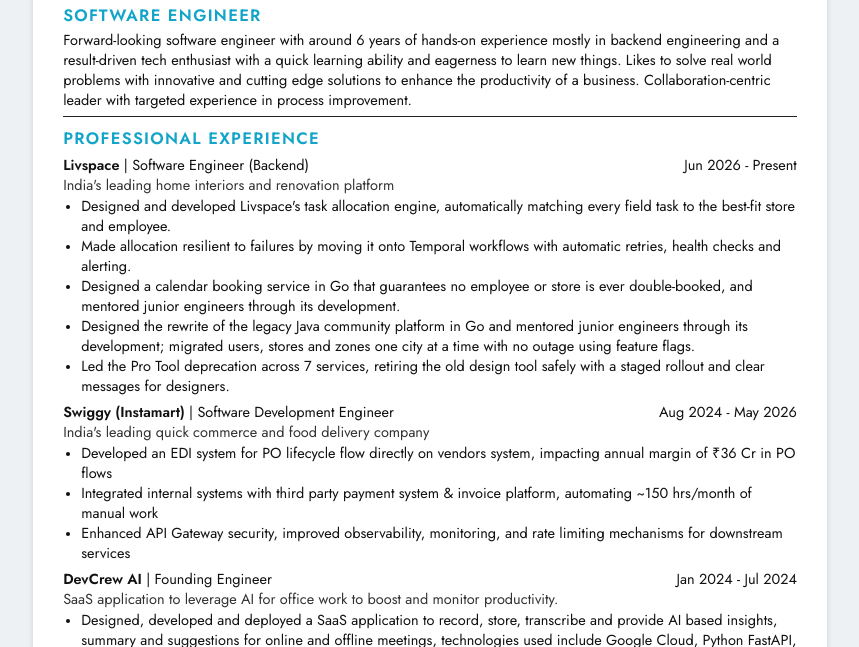
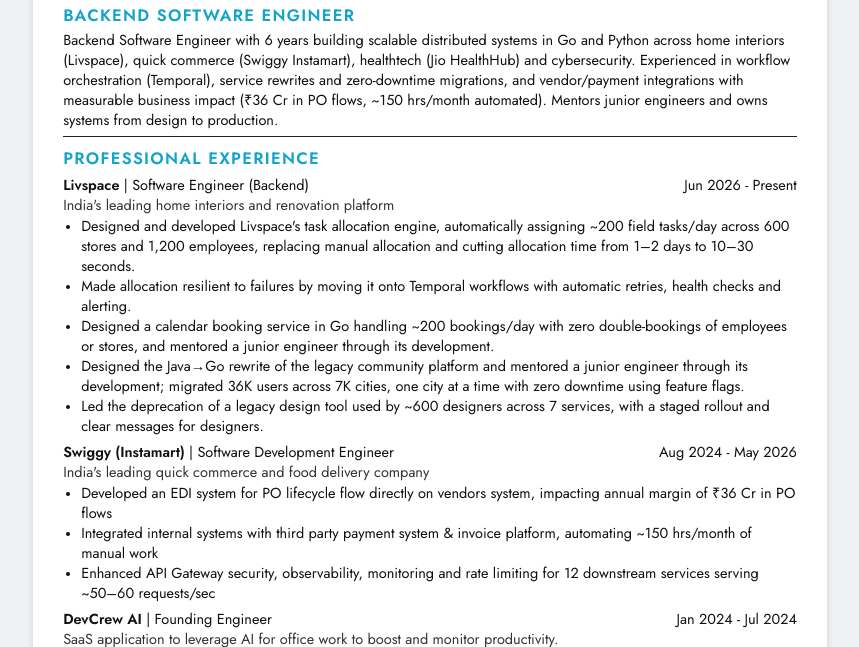
Before and after one commit to ukpratik/resume, a plain HTML site: page index.html in a window 1280 px wide. Shown: the part 135-782 px from the top of the page, without its empty margins (210-1069 px from the left). Drawn offline with Linux system fonts and the light colour scheme.

Commit message:
Add impact numbers, new summary and heading
Co-Authored-By: Claude Opus 5.5 <noreply@anthropic.com>

```diff
--- a/index.html
+++ b/index.html
@@ -137,8 +137,8 @@
   </header>
 
   <section>
-    <h2>Software Engineer</h2>
-    <p>Forward-looking software engineer with around 6 years of hands-on experience mostly in backend engineering and a result-driven tech enthusiast with a quick learning ability and eagerness to learn new things. Likes to solve real world problems with innovative and cutting edge solutions to enhance the productivity of a business. Collaboration-centric leader with targeted experience in process improvement.</p>
+    <h2>Backend Software Engineer</h2>
+    <p>Backend Software Engineer with 6 years building scalable distributed systems in Go and Python across home interiors (Livspace), quick commerce (Swiggy Instamart), healthtech (Jio HealthHub) and cybersecurity. Experienced in workflow orchestration (Temporal), service rewrites and zero-downtime migrations, and vendor/payment integrations with measurable business impact (₹36 Cr in PO flows, ~150 hrs/month automated). Mentors junior engineers and owns systems from design to production.</p>
   </section>
 
   <section>
@@ -148,11 +148,12 @@
       <div class="job-head"><span><span class="org">Livspace</span><span class="role">Software Engineer (Backend)</span></span><span class="when">Jun 2026 - Present</span></div>
       <p class="blurb">India's leading home interiors and renovation platform</p>
       <ul>
-        <li>Designed and developed Livspace's task allocation engine, automatically matching every field task to the best-fit store and employee.</li>
+        <li>Designed and developed Livspace's task allocation engine, automatically assigning ~200 field tasks/day across 600 stores and 1,200 employees, replacing manual allocation and cutting allocation time from 1–2 days to 10–30 seconds.</li>
         <li>Made allocation resilient to failures by moving it onto Temporal workflows with automatic retries, health checks and alerting.</li>
-        <li>Designed a calendar booking service in Go that guarantees no employee or store is ever double-booked, and mentored junior engineers through its development.</li>
-        <li>Designed the rewrite of the legacy Java community platform in Go and mentored junior engineers through its development; migrated users, stores and zones one city at a time with no outage using feature flags.</li>
-        <li>Led the Pro Tool deprecation across 7 services, retiring the old design tool safely with a staged rollout and clear messages for designers.</li>      </ul>
+        <li>Designed a calendar booking service in Go handling ~200 bookings/day with zero double-bookings of employees or stores, and mentored a junior engineer through its development.</li>
+        <li>Designed the Java→Go rewrite of the legacy community platform and mentored a junior engineer through its development; migrated 36K users across 7K cities, one city at a time with zero downtime using feature flags.</li>
+        <li>Led the deprecation of a legacy design tool used by ~600 designers across 7 services, with a staged rollout and clear messages for designers.</li>
+      </ul>
     </div>
 
     <div class="job">
@@ -161,7 +162,7 @@
       <ul>
         <li>Developed an EDI system for PO lifecycle flow directly on vendors system, impacting annual margin of ₹36 Cr in PO flows</li>
         <li>Integrated internal systems with third party payment system &amp; invoice platform, automating ~150 hrs/month of manual work</li>
-        <li>Enhanced API Gateway security, improved observability, monitoring, and rate limiting mechanisms for downstream services</li>
+        <li>Enhanced API Gateway security, observability, monitoring and rate limiting for 12 downstream services serving ~50–60 requests/sec</li>
       </ul>
     </div>
 
```
Also changed, not shown: 1 other file.
